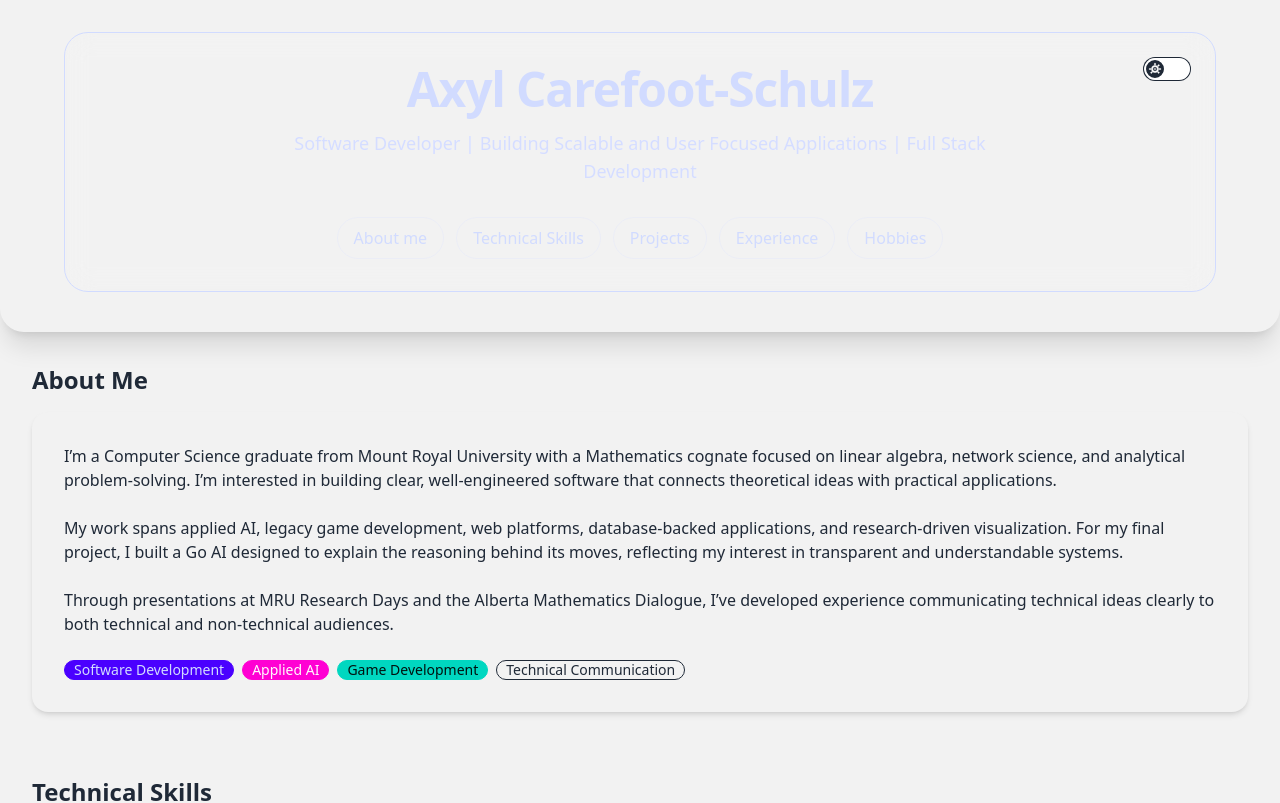
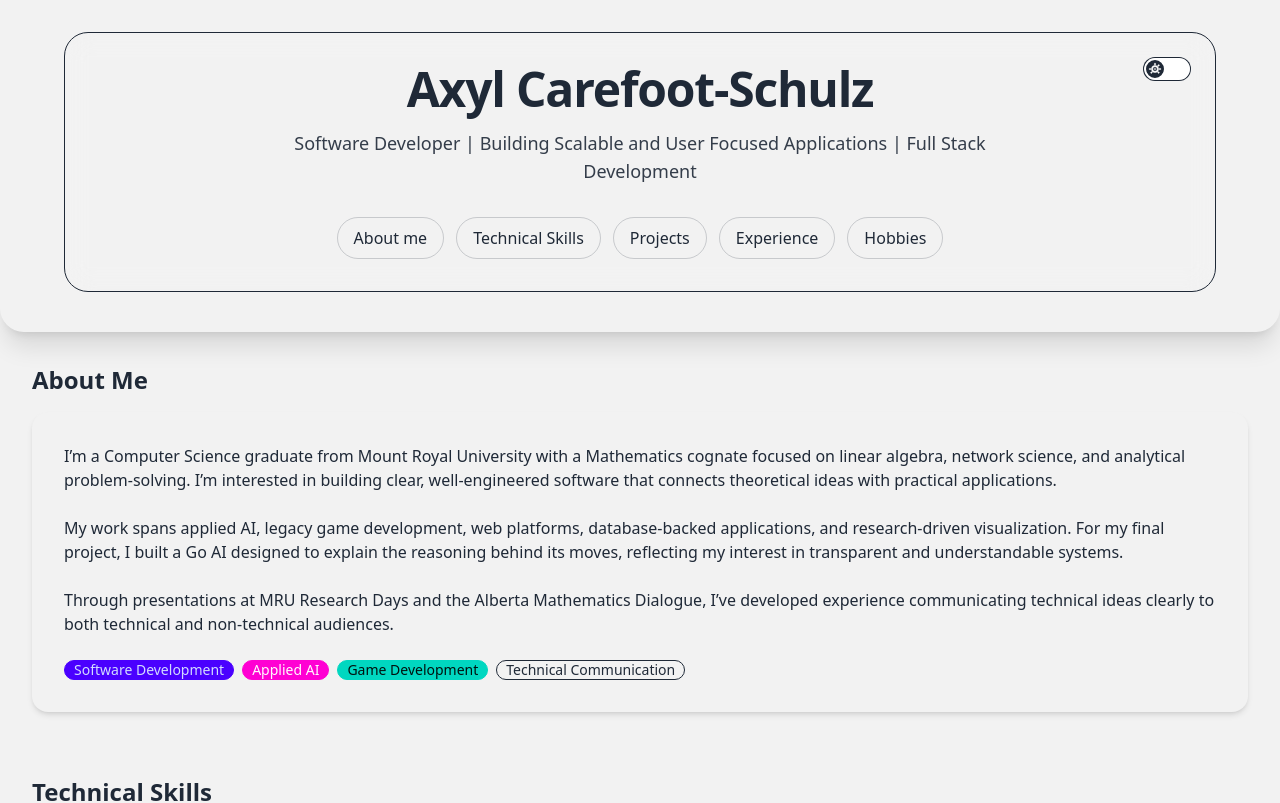
Before and after one commit to axyl-casc/axyl-casc.github.io, a React (Vite) app: page / in a window 1280 px wide. Shown: the top 803 px of the page. Built offline with nearby package versions, Linux system fonts and the light colour scheme.

Commit message:
Fix header theme text contrast tokens

```diff
--- a/src/styles/index.css
+++ b/src/styles/index.css
@@ -14,7 +14,7 @@
   }
 
   .site-header {
-    @apply text-primary-content px-6 pt-8 pb-10 rounded-b-3xl shadow-xl;
+    @apply text-base-content px-6 pt-8 pb-10 rounded-b-3xl shadow-xl;
     background: linear-gradient(145deg, hsl(var(--p) / 0.94), hsl(var(--s) / 0.9));
   }
 
@@ -34,7 +34,7 @@
   }
 
   .header-subtitle {
-    @apply mt-4 text-base md:text-lg text-primary-content/90 max-w-3xl mx-auto;
+    @apply mt-4 text-base md:text-lg text-base-content/90 max-w-3xl mx-auto;
   }
 
   .header-nav {
@@ -42,7 +42,7 @@
   }
 
   .header-nav-link {
-    @apply px-4 py-2 rounded-full font-medium transition-all duration-200 border border-primary-content/20;
+    @apply px-4 py-2 rounded-full font-medium transition-all duration-200 border border-base-content/20;
     background-color: hsl(var(--b1) / 0.08);
   }
 
@@ -52,7 +52,7 @@
   }
 
   .header-social-link {
-    @apply w-11 h-11 rounded-full flex items-center justify-center transition-all duration-200 border border-primary-content/20;
+    @apply w-11 h-11 rounded-full flex items-center justify-center transition-all duration-200 border border-base-content/20;
     background-color: hsl(var(--b1) / 0.12);
   }
 
```
